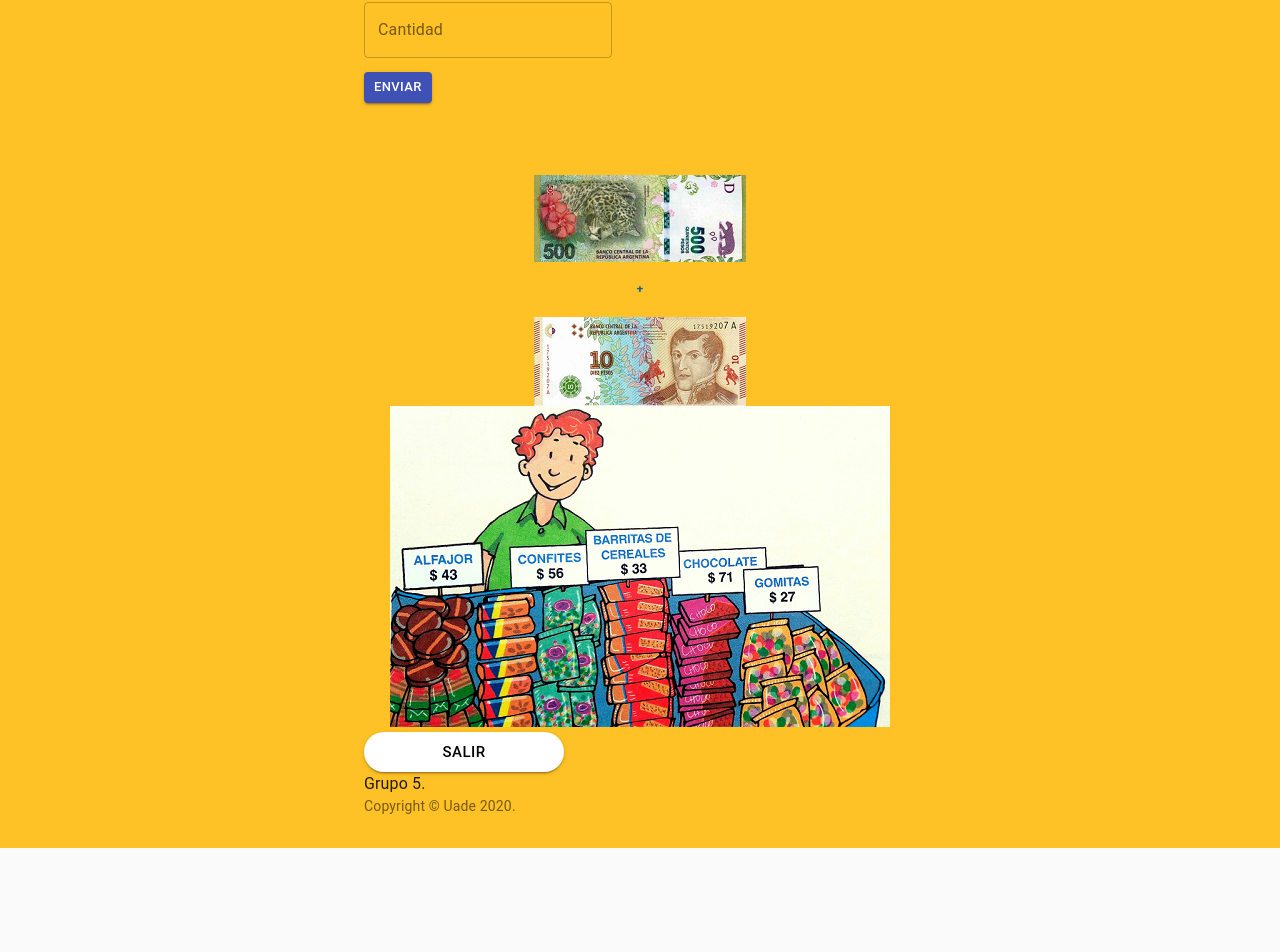
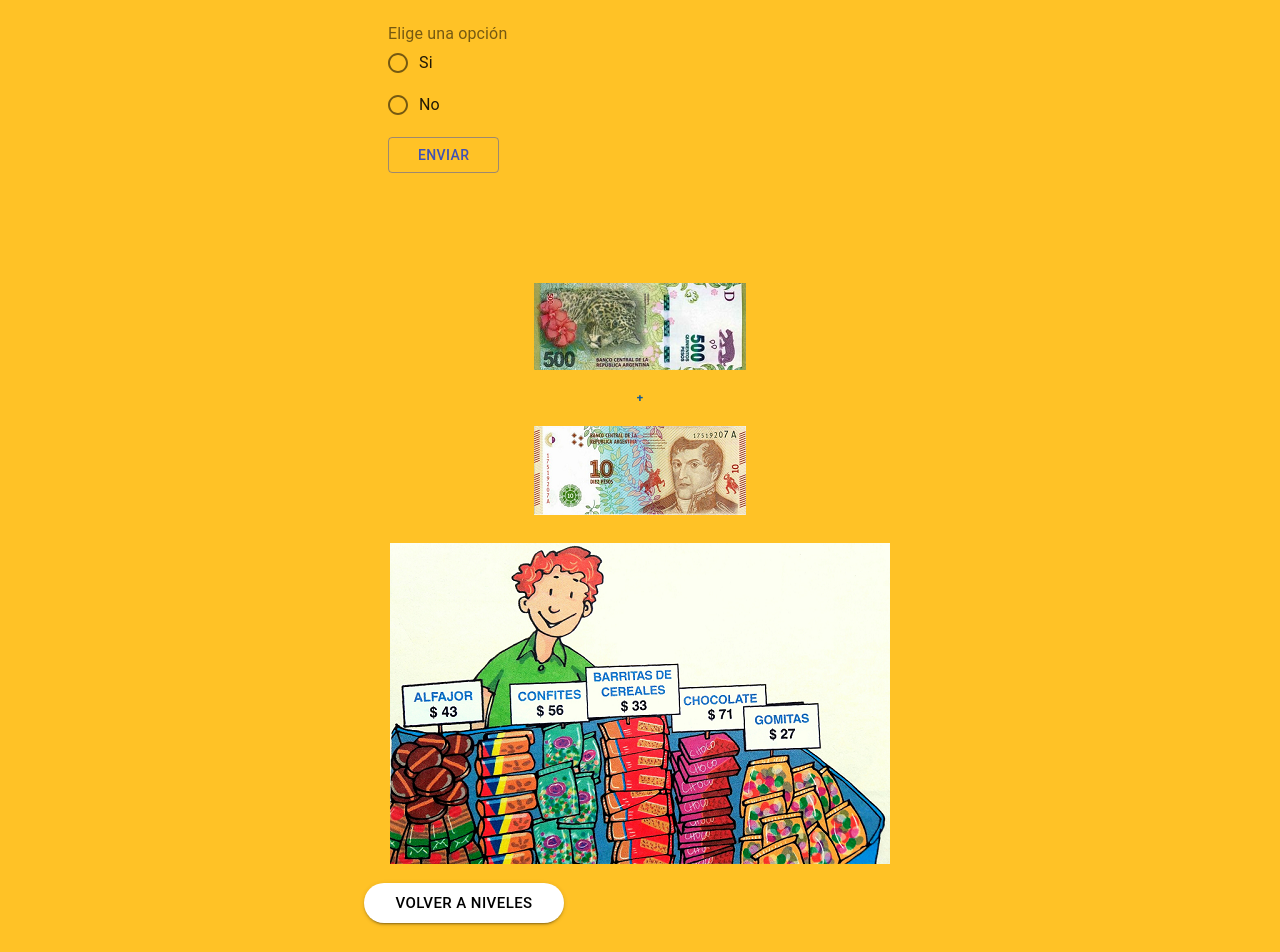
Before and after one commit to IvoBiaus/matematica, a React (Create React App) app: page /AppByM3 in a window 1280 px wide. Shown: the part 267-1219 px from the top of the page. Before the commit the page ends 1115 px from the top, so only its background shows below. Built offline with nearby package versions, Linux system fonts and the light colour scheme.

Commit message:
Cambios de Oscar en ejercicios de billetes

```diff
--- a/src/components/Ejercicios/ByM/AppByM1.js
+++ b/src/components/Ejercicios/ByM/AppByM1.js
@@ -4,7 +4,7 @@
 import Typography from '@material-ui/core/Typography';
 import { makeStyles } from '@material-ui/core/styles';
 import Container from '@material-ui/core/Container';
-import Link from '@material-ui/core/Link';
+// import Link from '@material-ui/core/Link';
 import TextField from '@material-ui/core/TextField';
 import Button from '@material-ui/core/Button';
 import cincopesos from './images/billetesymonedas/monedas/cincopesos.png';
@@ -41,9 +41,7 @@
       <footer className={classes.footer}>
         <Container maxWidth="sm">
           <App />
-          <Button className={classes.boton} variant="contained" onClick={() => props.history.go(-1)}>Salir</Button>
-          <Typography variant="body1">Grupo 5.</Typography>
-          <Copyright />
+          <Button className={classes.boton} variant="contained" onClick={() => props.history.go(-1)}>Volver a Niveles</Button>
         </Container>
       </footer>
     </div>
@@ -100,15 +98,15 @@
 
 
 
-function Copyright() {
-  return (
-    <Typography variant="body2" color="textSecondary">
-      {'Copyright © '}
-      <Link color="inherit" href="https://uade.edu.ar/">
-        Uade
-      </Link>{' '}
-      {new Date().getFullYear()}
-      {'.'}
-    </Typography>
-  );
-}
+// function Copyright() {
+//   return (
+//     <Typography variant="body2" color="textSecondary">
+//       {'Copyright © '}
+//       <Link color="inherit" href="https://uade.edu.ar/">
+//         Uade
+//       </Link>{' '}
+//       {new Date().getFullYear()}
+//       {'.'}
+//     </Typography>
+//   );
+// }
--- a/src/components/Ejercicios/ByM/AppByM2.js
+++ b/src/components/Ejercicios/ByM/AppByM2.js
@@ -4,7 +4,7 @@
 import Typography from '@material-ui/core/Typography';
 import { makeStyles } from '@material-ui/core/styles';
 import Container from '@material-ui/core/Container';
-import Link from '@material-ui/core/Link';
+// import Link from '@material-ui/core/Link';
 import TextField from '@material-ui/core/TextField';
 import Button from '@material-ui/core/Button';
 import cienpesos from './images/billetesymonedas/billetes/cienpesos.png';
@@ -25,7 +25,7 @@
           Billetes y Monedas
         </Typography>
         <Typography variant="h6" component="h6" gutterBottom>
-          {'Con el billete, cuantas golosinas puedo comprar ???'}
+          {'Con ese billete, ¿Cuántas golosinas puedo comprar ?'}
         </Typography>
         <TextField id="outlined-basic" label="Cantidad" variant="outlined" />
         <div>
@@ -40,9 +40,8 @@
       <footer className={classes.footer}>
         <Container maxWidth="sm">
         <App />
-          <Button className={classes.boton} variant="contained" onClick={() => props.history.go(-1)}>Salir</Button>
-          <Typography variant="body1">Grupo 5.</Typography>
-          <Copyright />
+        <p></p>
+        <Button className={classes.boton} variant="contained" onClick={() => props.history.go(-1)}>Volver a Niveles</Button>
         </Container>
       </footer>
     </div>
@@ -88,7 +87,7 @@
     <div className="App">
       <header className="App-header">
         <img src={cienpesos}/>
-        {/* <h5></h5> */}
+        <p></p>
         <img src={gol1}/>
 
       </header>
@@ -98,15 +97,15 @@
 
 
 
-function Copyright() {
-  return (
-    <Typography variant="body2" color="textSecondary">
-      {'Copyright © '}
-      <Link color="inherit" href="https://uade.edu.ar/">
-        Uade
-      </Link>{' '}
-      {new Date().getFullYear()}
-      {'.'}
-    </Typography>
-  );
-}
+// function Copyright() {
+//   return (
+//     <Typography variant="body2" color="textSecondary">
+//       {'Copyright © '}
+//       <Link color="inherit" href="https://uade.edu.ar/">
+//         Uade
+//       </Link>{' '}
+//       {new Date().getFullYear()}
+//       {'.'}
+//     </Typography>
+//   );
+// }
--- a/src/components/Ejercicios/ByM/AppByM3.js
+++ b/src/components/Ejercicios/ByM/AppByM3.js
@@ -4,9 +4,15 @@
 import Typography from '@material-ui/core/Typography';
 import { makeStyles } from '@material-ui/core/styles';
 import Container from '@material-ui/core/Container';
-import Link from '@material-ui/core/Link';
-import TextField from '@material-ui/core/TextField';
+// import Link from '@material-ui/core/Link';
+// import TextField from '@material-ui/core/TextField';
 import Button from '@material-ui/core/Button';
+import Radio from '@material-ui/core/Radio';
+import RadioGroup from '@material-ui/core/RadioGroup';
+import FormControlLabel from '@material-ui/core/FormControlLabel';
+import FormControl from '@material-ui/core/FormControl';
+import FormHelperText from '@material-ui/core/FormHelperText';
+import FormLabel from '@material-ui/core/FormLabel';
 import diezpesos from './images/billetesymonedas/billetes/diezpesos.png';
 import quinientospesos from './images/billetesymonedas/billetes/quinientospesos.png';
 import kiosco from './images/billetesymonedas/m/kiosco.png';
@@ -26,14 +32,11 @@
           Billetes y Monedas
         </Typography>
         <Typography variant="h6" component="h6" gutterBottom>
-          {'Si quiero comprar 5 golosinas distintas, con este dinero, ¿Cuántas golosinas puedo comprar?'}
+          {'Si quiero comprar 5 golosinas distintas, ¿Me alcanza con éste dinero?'}
         </Typography>
-        <TextField id="outlined-basic" label="Cantidad" variant="outlined" />
         <div>
+        <ErrorRadios/>
         <p></p>
-        <Button variant="contained" size="small" color="primary" className={classes.margin}>
-          Enviar
-        </Button>
 
       </div>
       </Container>
@@ -41,9 +44,8 @@
       <footer className={classes.footer}>
         <Container maxWidth="sm">
         <App />
-          <Button className={classes.boton} variant="contained" onClick={() => props.history.go(-1)}>Salir</Button>
-          <Typography variant="body1">Grupo 5.</Typography>
-          <Copyright />
+        <p></p>
+        <Button className={classes.boton} variant="contained" onClick={() => props.history.go(-1)}>Volver a Niveles</Button>
         </Container>
       </footer>
     </div>
@@ -65,6 +67,12 @@
     padding: theme.spacing(4, 4),
     marginTop: 'left',
     backgroundColor: '#FFC226',
+  },
+  formControl: {
+    margin: theme.spacing(3),
+  },
+  button: {
+    margin: theme.spacing(1, 1, 0, 0),
   },
   boton: {
     marginRight: 16,
@@ -91,6 +99,7 @@
         <img src={quinientospesos}/>
         <h5>+</h5>
         <img src={diezpesos}/>
+        <p></p>
         <img src={kiosco}/>
 
         </header>
@@ -99,16 +108,60 @@
 }
 
 
+function ErrorRadios() {
+  const classes = useStyles();
+  const [value, setValue] = React.useState('');
+  const [error, setError] = React.useState(false);
+  const [helperText, setHelperText] = React.useState('');
 
-function Copyright() {
+  const handleRadioChange = (event) => {
+    setValue(event.target.value);
+    setHelperText(' ');
+    setError(false);
+  };
+
+  const handleSubmit = (event) => {
+    event.preventDefault();
+
+    if (value === 'best') {
+      setHelperText('Respuesta correcta!');
+      setError(false);
+    } else if (value === 'worst') {
+      setHelperText('Respuesta equivocada !');
+      setError(true);
+    } else {
+      setHelperText('¿Cual es la respuesta?');
+      setError(true);
+    }
+  };
   return (
-    <Typography variant="body2" color="textSecondary">
-      {'Copyright © '}
-      <Link color="inherit" href="https://uade.edu.ar/">
-        Uade
-      </Link>{' '}
-      {new Date().getFullYear()}
-      {'.'}
-    </Typography>
+    <form onSubmit={handleSubmit}>
+      <FormControl component="fieldset" error={error} className={classes.formControl}>
+        <FormLabel component="legend">Elige una opción</FormLabel>
+        <RadioGroup aria-label="quiz" name="quiz" value={value} onChange={handleRadioChange}>
+          <FormControlLabel value="best" control={<Radio />} label="Si" />
+          <FormControlLabel value="worst" control={<Radio />} label="No" />
+        </RadioGroup>
+        <FormHelperText>{helperText}</FormHelperText>
+        <Button type="submit" variant="outlined" color="primary" className={classes.button}>
+          Enviar
+        </Button>
+        </FormControl>
+    </form>
   );
 }
+
+
+
+// function Copyright() {
+//   return (
+//     <Typography variant="body2" color="textSecondary">
+//       {'Copyright © '}
+//       <Link color="inherit" href="https://uade.edu.ar/">
+//         Uade
+//       </Link>{' '}
+//       {new Date().getFullYear()}
+//       {'.'}
+//     </Typography>
+//   );
+// }
--- a/src/components/Ejercicios/ByM/BienvenidoByM.js
+++ b/src/components/Ejercicios/ByM/BienvenidoByM.js
@@ -32,15 +32,15 @@
                     direction="column"
                     alignItems="center"
                     justify="center"
-                    style={{ minHeight: '90vh' }}>
+                    style={{ minHeight: '20vh' }}>
                     <div className='column'>
                         <h1> {this.props.name} selecciona el nivel a Jugar !</h1>
                         <div>
-                            <h2> Facil</h2>
+                            <h2> Fácil</h2>
                             <Button className={classes.boton} type="submit" variant="contained" component={Link} to={'/AppByM1'} onClick={this.props.onClick} >Nivel 1</Button>
                             <h2> Normal</h2>
                             <Button className={classes.boton} type="submit" variant="contained" component={Link} to={'/AppByM2'} onClick={this.props.onClick} >Nivel 2</Button>
-                            <h2> Dificil</h2>
+                            <h2> Difícil</h2>
                             <Button className={classes.boton} type="submit" variant="contained" component={Link} to={'/AppByM3'} onClick={this.props.onClick} >Nivel 3</Button>
                         </div>
                     </div>
```
